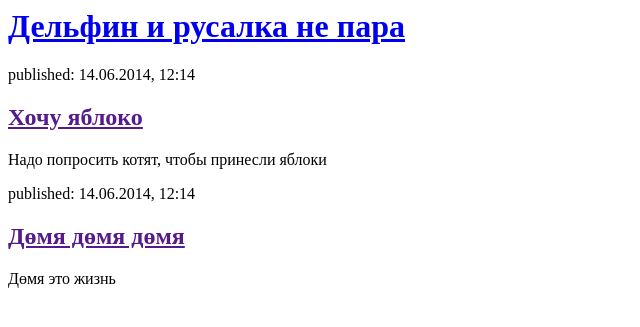
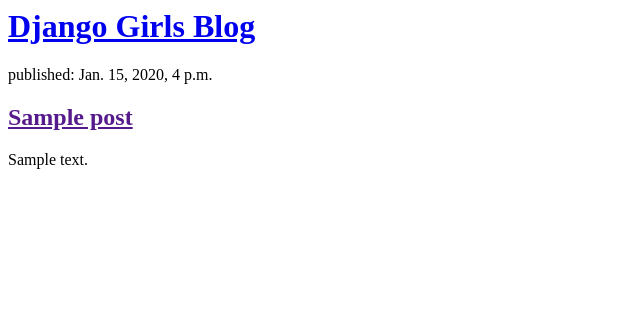
Before and after one commit to Dinawein/my-first-blog, a Django app: page / in a window 1280 px wide. Shown: the top 327 px of the page, without its empty margins (0-640 px from the left). Run offline with Django 3.2, Linux system fonts and the light colour scheme; tables that the repository leaves empty hold one stand-in row (values such as "Sample post").

Commit message:
Modified templates to display posts from database.

```diff
--- a/blog/templates/blog/post_list.html
+++ b/blog/templates/blog/post_list.html
@@ -1,22 +1,19 @@
 <html>
     <head>
-        <title>Жанарица Баклажаница</title>
+        <title>Django Girls blog</title>
     </head>
     <body>
         <div>
-            <h1><a href="/">Дельфин и русалка не пара</a></h1>
+            <h1><a href="/">Django Girls Blog</a></h1>
         </div>
+        {% for post in posts %}
+    <div>
+        <p>published: {{ post.published_date }}</p>
+        <h2><a href="">{{ post.title }}</a></h2>
+        <p>{{ post.text|linebreaksbr }}</p>
+    </div>
+{% endfor %}
 
-        <div>
-            <p>published: 14.06.2014, 12:14</p>
-            <h2><a href="">Хочу яблоко</a></h2>
-            <p>Надо попросить котят, чтобы принесли яблоки </p>
-        </div>
 
-        <div>
-            <p>published: 14.06.2014, 12:14</p>
-            <h2><a href="">Дөмя дөмя дөмя</a></h2>
-            <p>Дөмя это жизнь</p>
-        </div>
     </body>
 </html>
--- a/blog/views.py
+++ b/blog/views.py
@@ -1,5 +1,8 @@
 from django.shortcuts import render
+from .models import Post
+from django.utils import timezone
 
 # Create your views here.
 def post_list(request):
-    return render(request, 'blog/post_list.html', {})
+    posts = Post.objects.filter(published_date__lte=timezone.now()).order_by('published_date')
+    return render(request, 'blog/post_list.html', {'posts': posts})
```
